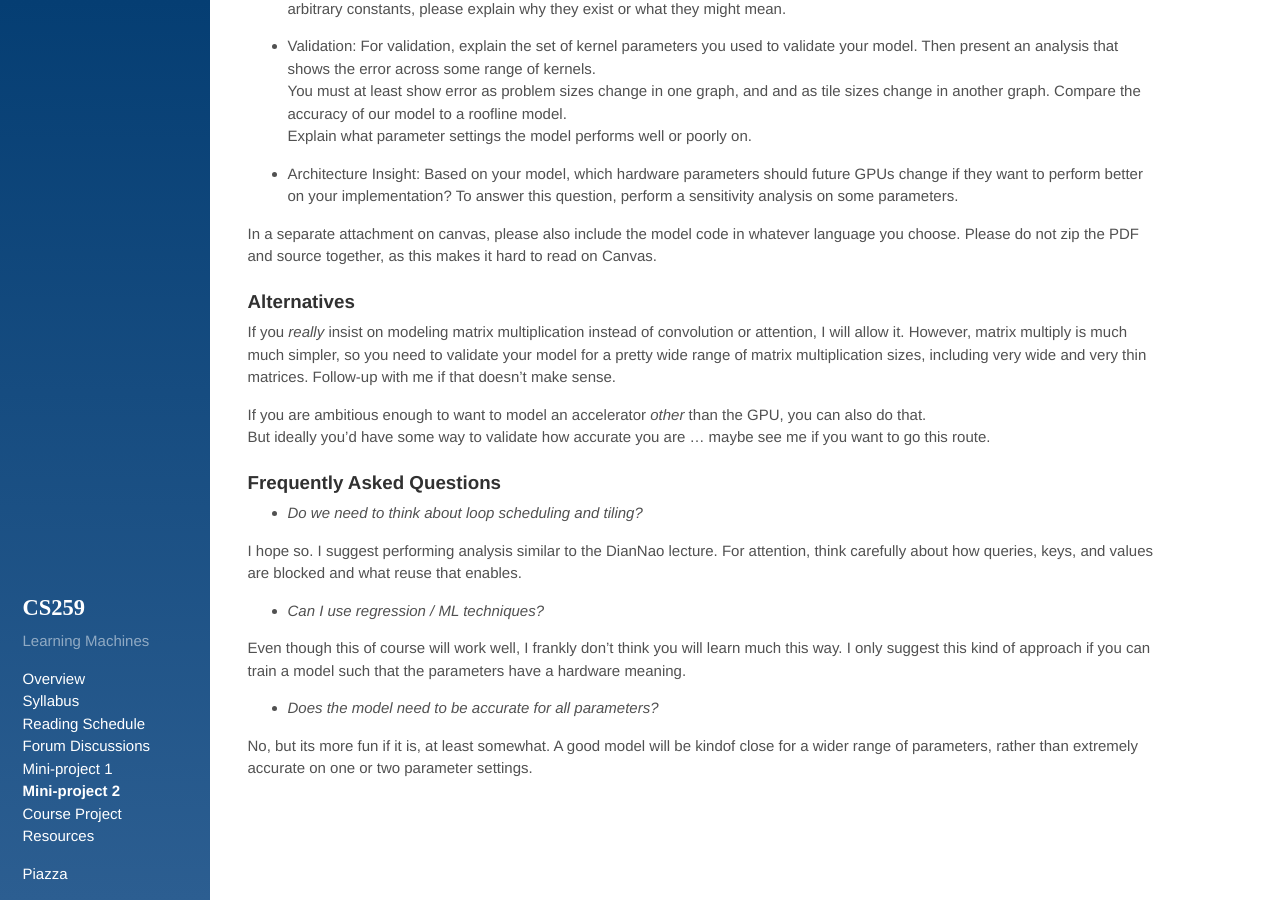
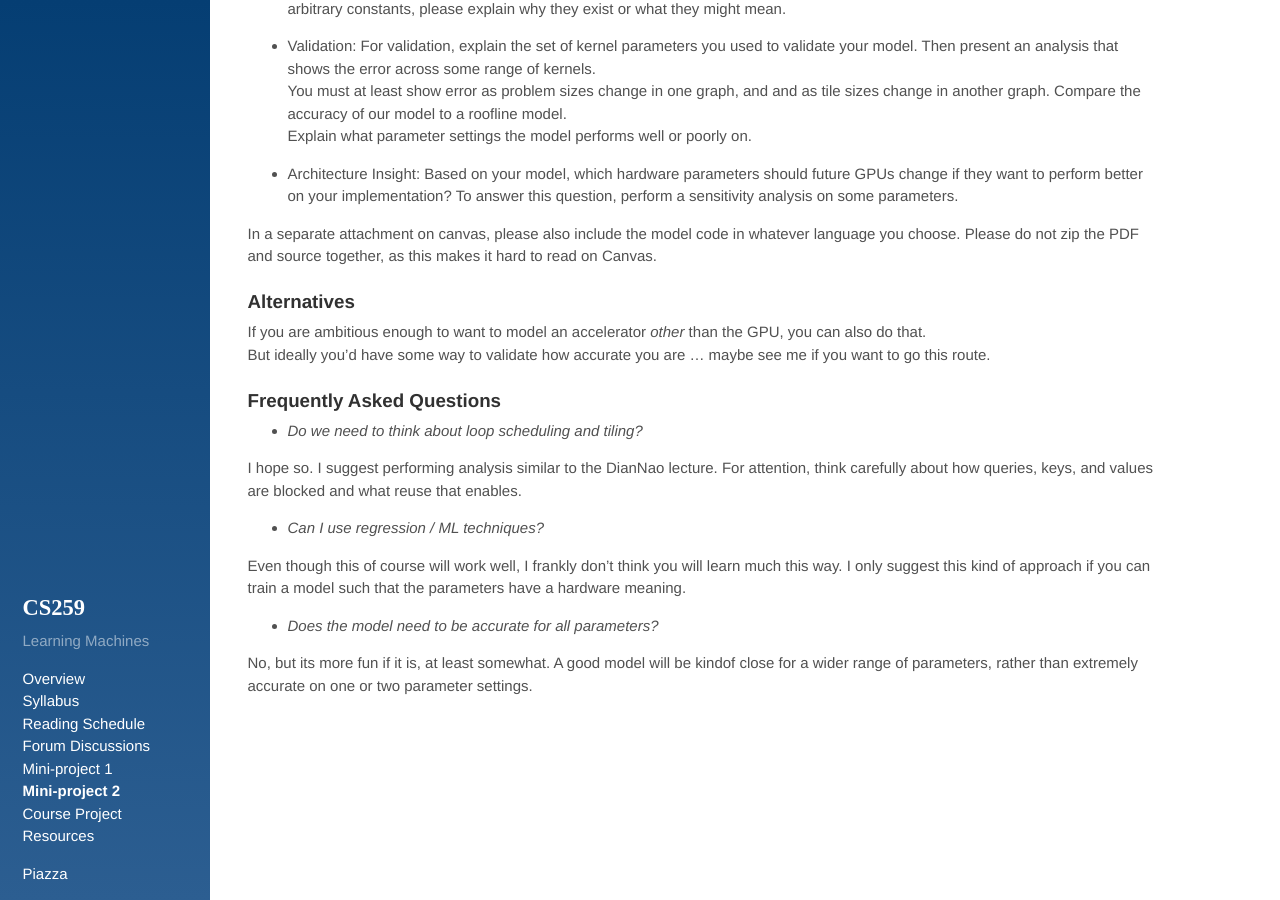
Before and after one commit to PolyArch/cs259, a Jekyll site: the page built from 05-miniproj-2.md, in a window 1280 px wide and 900 px high, scrolled down 2824 px. Built offline with Jekyll 4.4.1, drawn with Linux system fonts in a browser that asks for light colours.

Commit message:
Remove matrix multiplication alternative from miniproj 2
Co-Authored-By: Claude Sonnet 4.6 <noreply@anthropic.com>

```diff
--- a/05-miniproj-2.md
+++ b/05-miniproj-2.md
@@ -168,8 +168,6 @@ Please do not zip the PDF and source together, as this makes it hard to read on
 
 ### Alternatives
 
-If you *really* insist on modeling matrix multiplication instead of convolution or attention, I will allow it.  However, matrix multiply is much much simpler, so you need to validate your model for a pretty wide range of matrix multiplication sizes, including very wide and very thin matrices. Follow-up with me if that doesn't make sense.
-
 If you are ambitious enough to want to model an accelerator *other* than the GPU, you can also do that.
 But ideally you'd have some way to validate how accurate you are ...  maybe see me if you want to go this route.
 
```
